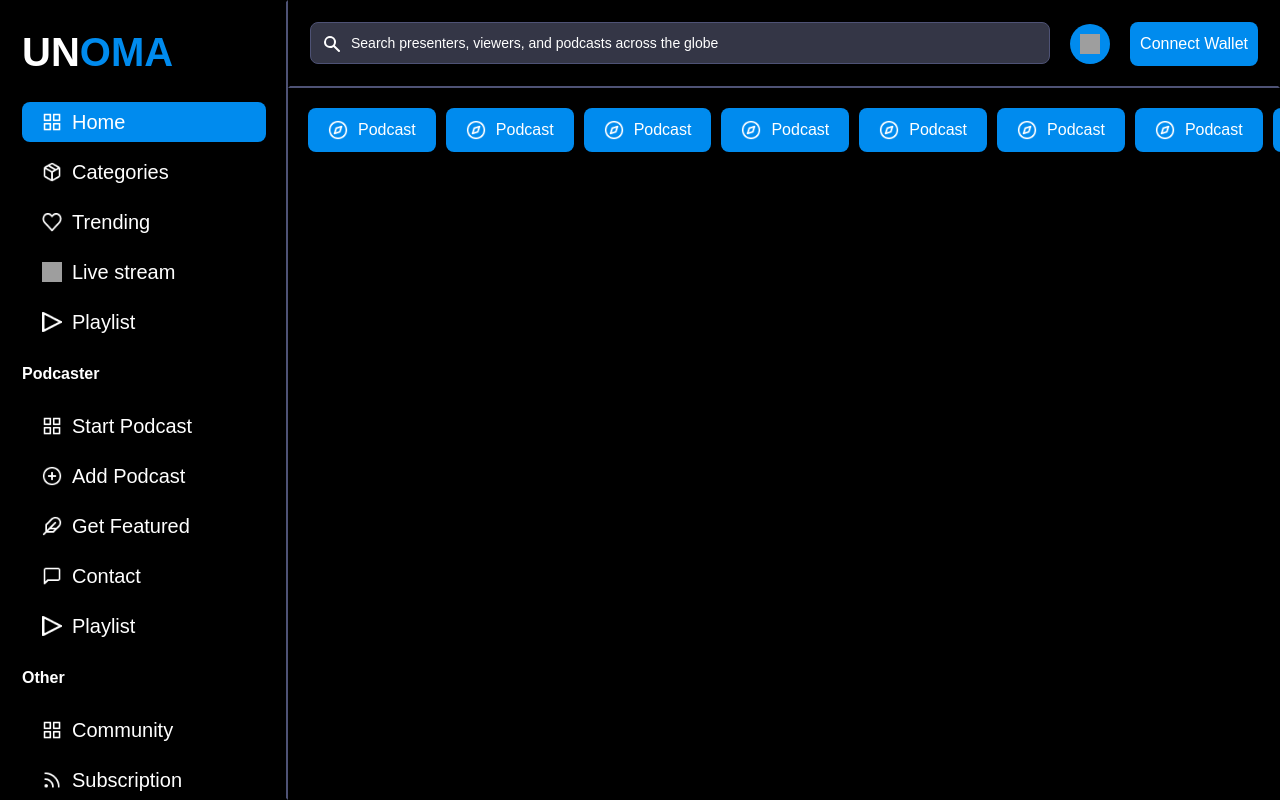
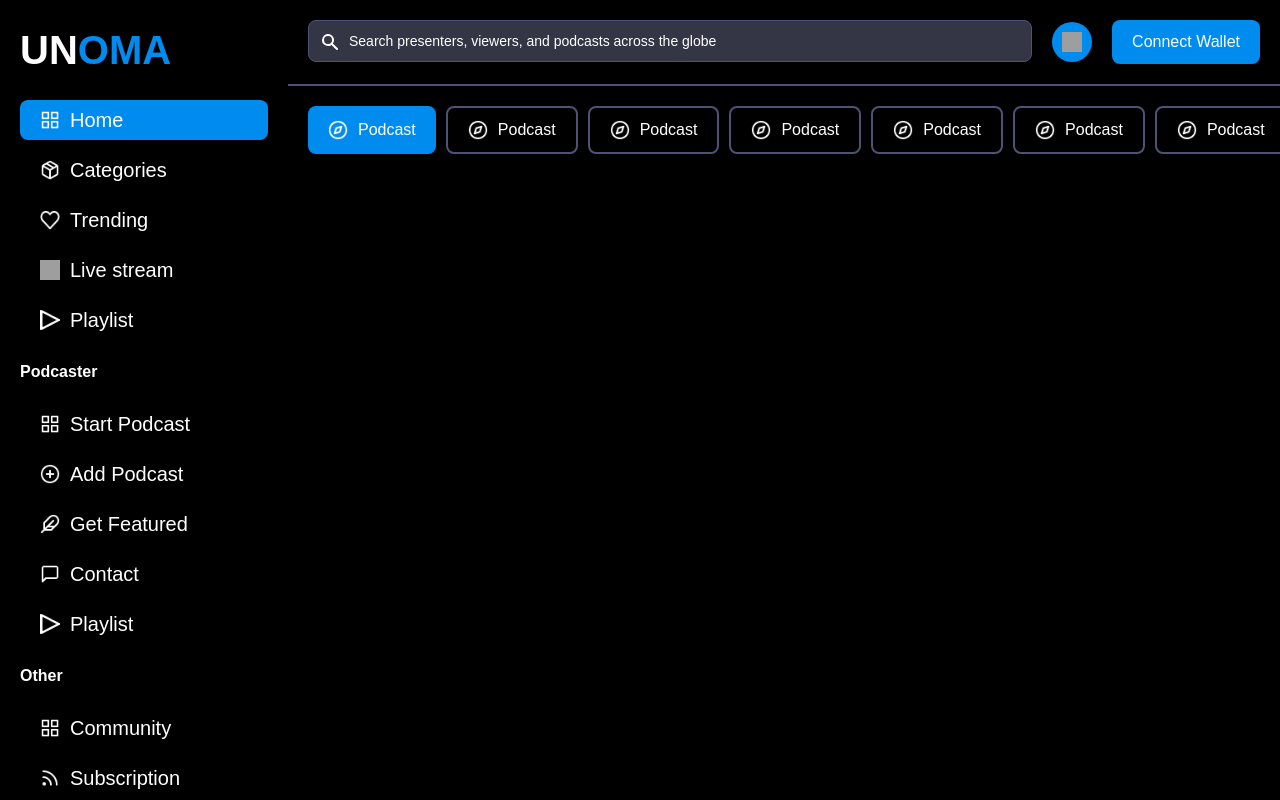
Before and after one commit to okhaimie-dev/unoma, a Next.js app in the folder src/unoma-app/: page / in a window 1280 px wide. Built offline with nearby package versions, Linux system fonts and the light colour scheme; grey boxes are pictures that could not be loaded.

Commit message:
suprememods

```diff
--- a/src/unoma-app/components/Nav2.tsx
+++ b/src/unoma-app/components/Nav2.tsx
@@ -3,17 +3,17 @@ import Nav2Item from "./Nav2Item";
 export default function Nav2() {
   return (
     <div className="p-5 flex space-x-2.5 overflow-x-scroll max-w-full scrollbar-none">
-        <Nav2Item />
-        <Nav2Item />
-        <Nav2Item />
-        <Nav2Item />
-        <Nav2Item />
-        <Nav2Item />
-        <Nav2Item />
-        <Nav2Item />
-        <Nav2Item />
-        <Nav2Item />
-        <Nav2Item />
+        <Nav2Item category="fitness" />
+        <Nav2Item category="" />
+        <Nav2Item category="" />
+        <Nav2Item category="" />
+        <Nav2Item category="" />
+        <Nav2Item category="" />
+        <Nav2Item category="" />
+        <Nav2Item category="" />
+        <Nav2Item category="" />
+        <Nav2Item category="" />
+        <Nav2Item category="" />
     </div>
   )
 }
--- a/src/unoma-app/components/Nav2Item.tsx
+++ b/src/unoma-app/components/Nav2Item.tsx
@@ -1,8 +1,12 @@
 import Image from "next/image"
 
-function Nav2Item() {
+interface Props {
+  category: string
+}
+
+function Nav2Item({ category }: Props) {
   return (
-    <button className="space-x-2.5 rounded-lg bg-blue min-w-fit px-5 py-2.5 outline-none">
+    <button className={`space-x-2.5 rounded-lg ${category == "fitness" ? "bg-blue" : "bg-transparent border-2 border-purple"} min-w-fit px-5 py-2.5 outline-none`}>
         <div className="relative flex-shrink-0 flex items-center space-x-2.5">
             <Image src={"/compass.png"} width={20} height={20} />
             <span className="text-white">Podcast</span>
--- a/src/unoma-app/components/SideNav.tsx
+++ b/src/unoma-app/components/SideNav.tsx
@@ -7,7 +7,7 @@ interface Props {
 
 export default function SideNav({ page }: Props) {
   return (
-    <div className="absolute left-0 h-screen w-72 bg-black px-5 py-5 overflow-y-scroll scrollbar-thin scrollbar-thumb-[#008BEE] border-2 border-r-purple">
+    <div className="absolute left-0 h-screen w-72 bg-black px-5 py-5 overflow-y-scroll scrollbar-thin scrollbar-thumb-[#008BEE]">
         <div className="h1 uppercase text-black font-bold"><span className="text-white">Un</span><span className="text-blue">oma</span></div>
         <div className="pt-5 space-y-2.5">
             <div>
--- a/src/unoma-app/components/TopNav.tsx
+++ b/src/unoma-app/components/TopNav.tsx
@@ -2,14 +2,15 @@ import Image from "next/image";
 
 export default function TopNav() {
   return (
-    <div className="flex w-full p-5 border-2 border-b-purple space-x-5">
+    <div className="flex w-full p-5 border-b-2 border-b-purple space-x-5">
       <div className="relative w-full flex-1">
-        <div className="flex absolute inset-y-0 left-0 items-center pl-3 pointer-events-none">
-            <svg aria-hidden="true" className="w-5 h-5 text-white" fill="currentColor" viewBox="0 0 20 20" xmlns="http://www.w3.org/2000/svg"><path fill-rule="evenodd" d="M8 4a4 4 0 100 8 4 4 0 000-8zM2 8a6 6 0 1110.89 3.476l4.817 4.817a1 1 0 01-1.414 1.414l-4.816-4.816A6 6 0 012 8z" clip-rule="evenodd"></path></svg>
-        </div>
+        <button className="flex absolute inset-y-0 left-0 items-center pl-3">
+          <svg className="w-5 h-5 text-white" fill="currentColor" viewBox="0 0 20 20" xmlns="http://www.w3.org/2000/svg">
+            <path fillRule="evenodd" d="M8 4a4 4 0 100 8 4 4 0 000-8zM2 8a6 6 0 1110.89 3.476l4.817 4.817a1 1 0 01-1.414 1.414l-4.816-4.816A6 6 0 012 8z" clipRule="evenodd"></path>
+          </svg>
+        </button>
         <input
           type="text"
-          id="simple-search"
           className="text-white text-sm rounded-lg w-full pl-10 p-2.5 bg-[#343646] outline-none placeholder-white border border-purple"
           placeholder="Search presenters, viewers, and podcasts across the globe"
           required
@@ -19,7 +20,7 @@ export default function TopNav() {
         <div className=" p-2.5 bg-blue w-10 h-10 rounded-full flex items-center hover:cursor-pointer">
             <Image src={"/bell.png"} width={25} height={25} />
         </div>
-        <button className="bg-blue p-2.5 rounded-lg text-white">Connect Wallet</button>
+        <button className="bg-blue px-5 py-2.5 rounded-lg text-white">Connect Wallet</button>
       </div>
     </div>
   )
--- /dev/null
+++ b/src/unoma-app/components/VericalCard.tsx
@@ -0,0 +1,7 @@
+export default function VericalCard() {
+  return (
+    <div>
+
+    </div>
+  )
+}
--- a/src/unoma-app/tailwind.config.js
+++ b/src/unoma-app/tailwind.config.js
@@ -12,13 +12,13 @@ module.exports = {
       },
       textColor: {
         "blue": "#008BEE"
+      },
+      borderColor: {
+        "purple": "#4E5275"
       }
     },
     fontFamily: {
       sans: ['Montserrat', 'sans-serif']
-    },
-    borderColor: {
-      "purple": "#4E5275"
     }
   },
   plugins: [
```
